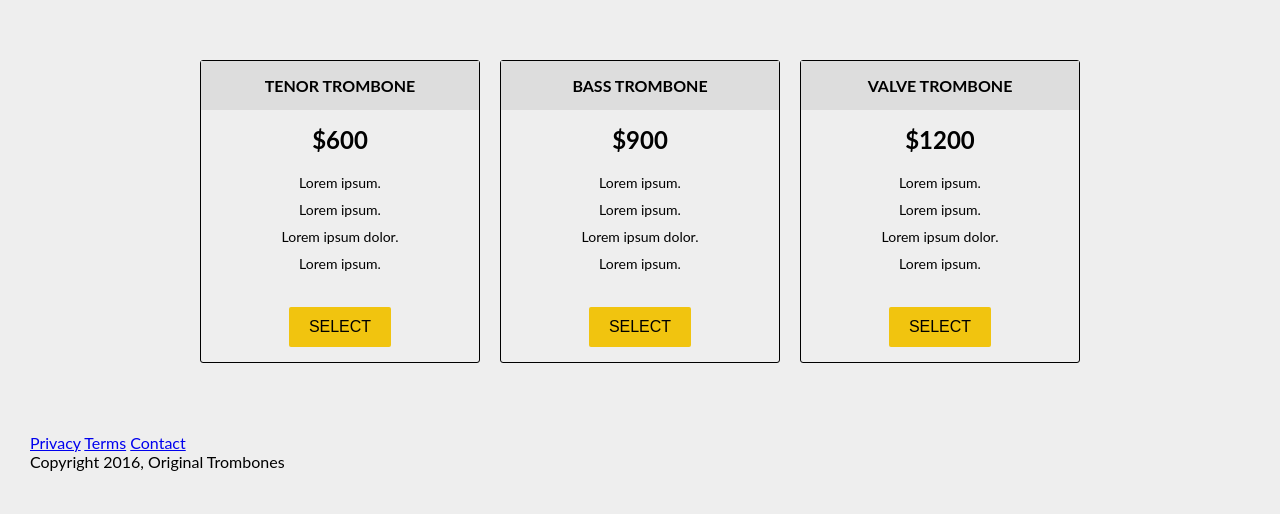
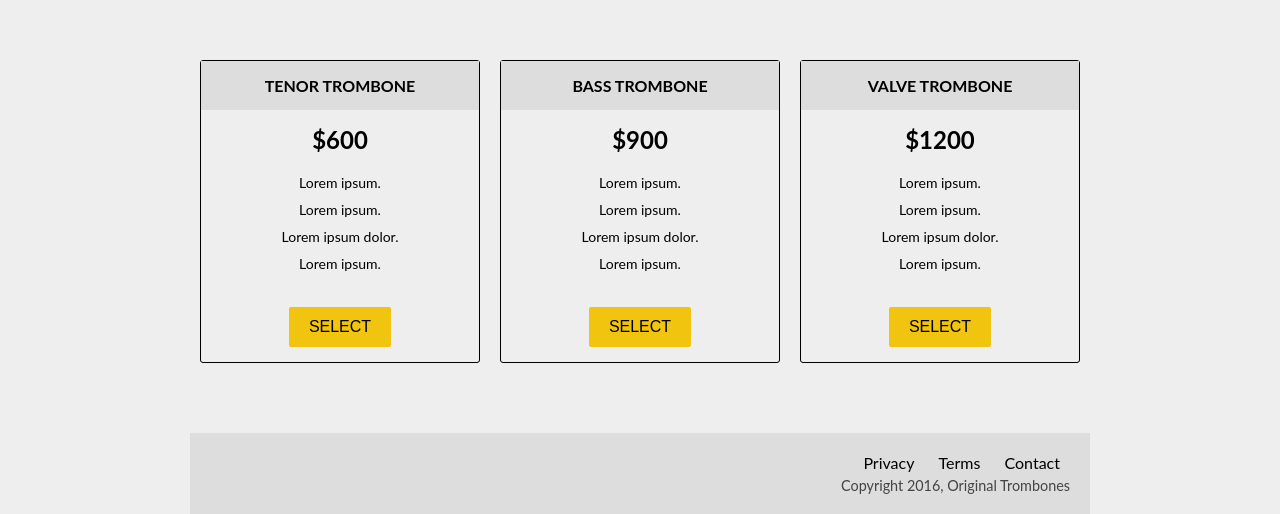
Before and after one commit to sahilmob/freecodecamp-html-css-landing-page, a plain HTML site: page index.html in a window 1280 px wide. Shown: the part 1252-1766 px from the top of the page. Before the commit the page ends 1723 px from the top, so only its background shows below. Drawn offline with Linux system fonts and the light colour scheme.

Commit message:
Style footer section

```diff
--- a/style.sass
+++ b/style.sass
@@ -125,3 +125,21 @@ body
                 &:hover
                     background-color: darkorange
                     transition: background-color 1s ease
+    #footer
+        max-width: 860px
+        background-color: #ddd
+        padding: 20px
+        display: flex
+        align-items: flex-end
+        flex-direction: column
+        margin: auto
+        #nav-footer
+            .nav-item
+                color: #000000
+                text-decoration: none
+                margin: auto 10px
+                margin-bottom: 10px
+        #footer-text
+            color: #444
+            font-size: 0.9em
+            margin-top: 5px
```
Also changed, not shown: style.css, 1 other file.
